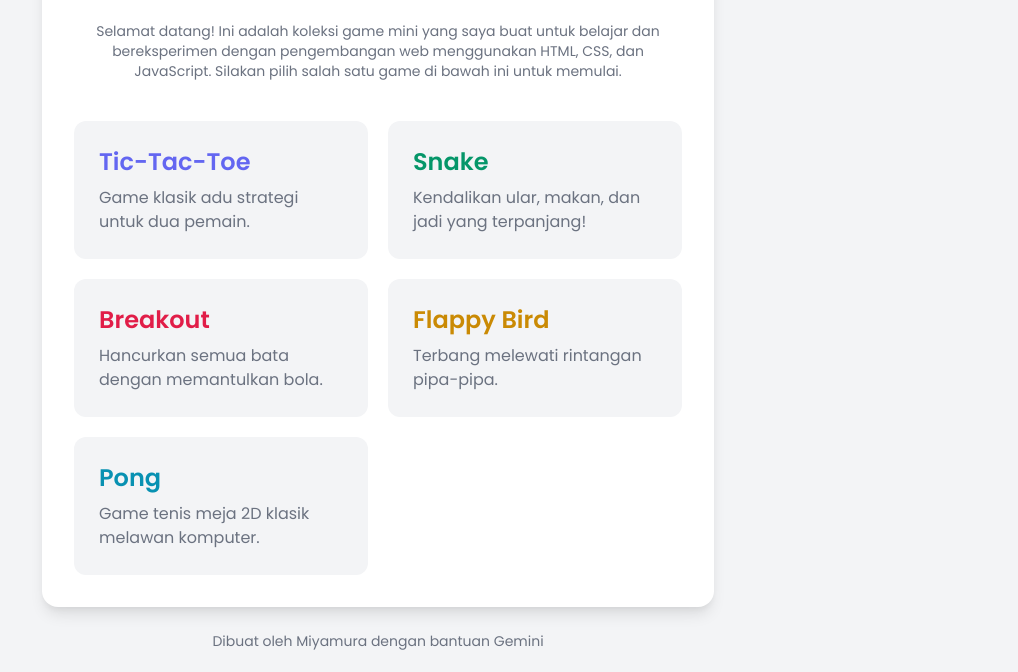
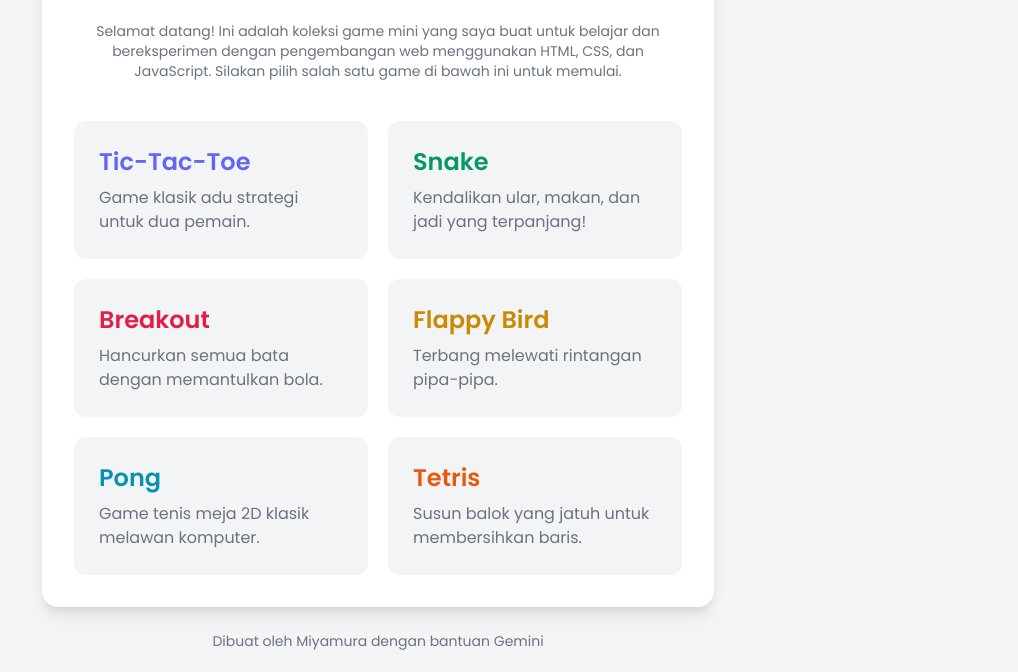
Before and after one commit to Cornelius120/Game, a plain HTML site: page index.html in a window 1280 px wide. Shown: the part 128-800 px from the top of the page, without its empty margins (262-1280 px from the left). Drawn offline with nearby package versions, Linux system fonts and the light colour scheme.

Commit message:
Update index.html

```diff
--- a/index.html
+++ b/index.html
@@ -149,6 +149,20 @@
               Game tenis meja 2D klasik melawan komputer.
             </p>
           </a>
+
+          <a
+            href="HTML/tetris.html"
+            class="game-card block p-6 rounded-xl text-left border border-transparent hover:border-orange-500"
+          >
+            <h2
+              class="text-2xl font-semibold text-orange-600 dark:text-orange-400 mb-2"
+            >
+              Tetris
+            </h2>
+            <p style="color: var(--text-secondary-color)">
+              Susun balok yang jatuh untuk membersihkan baris.
+            </p>
+          </a>
         </div>
       </div>
 
```
